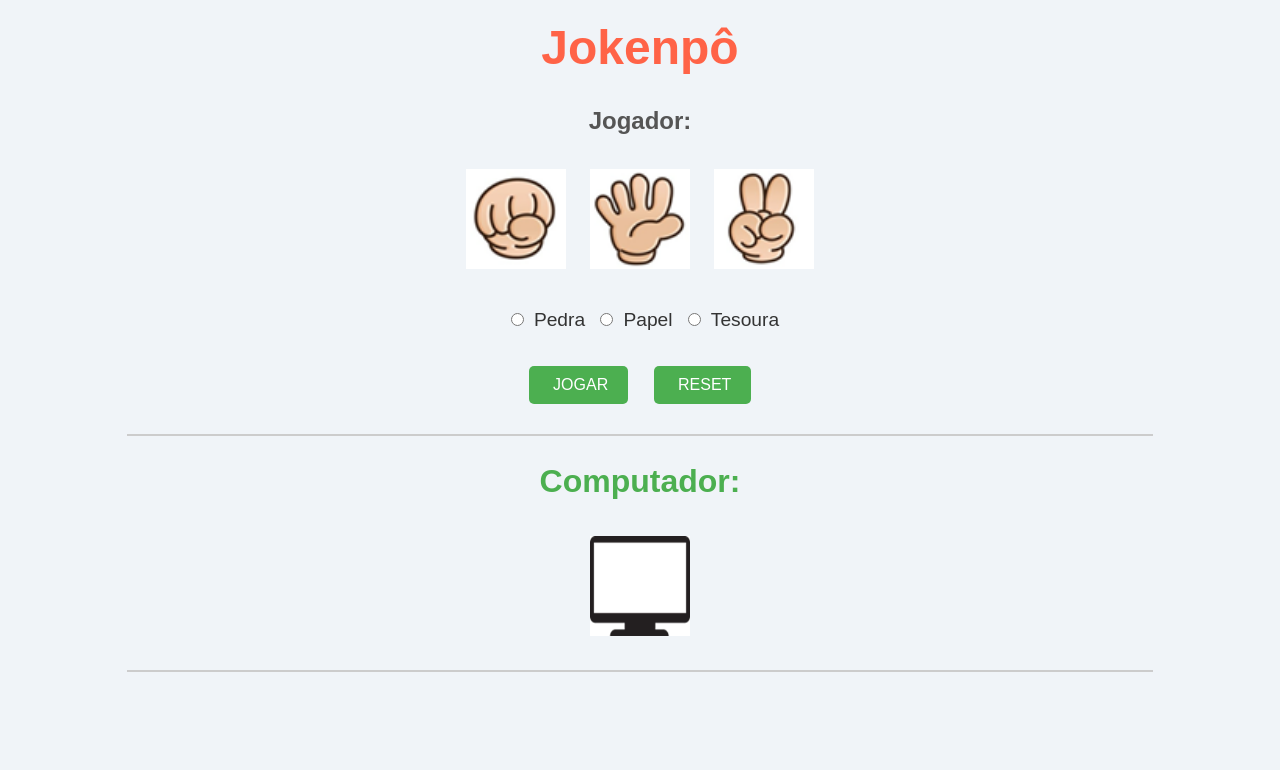
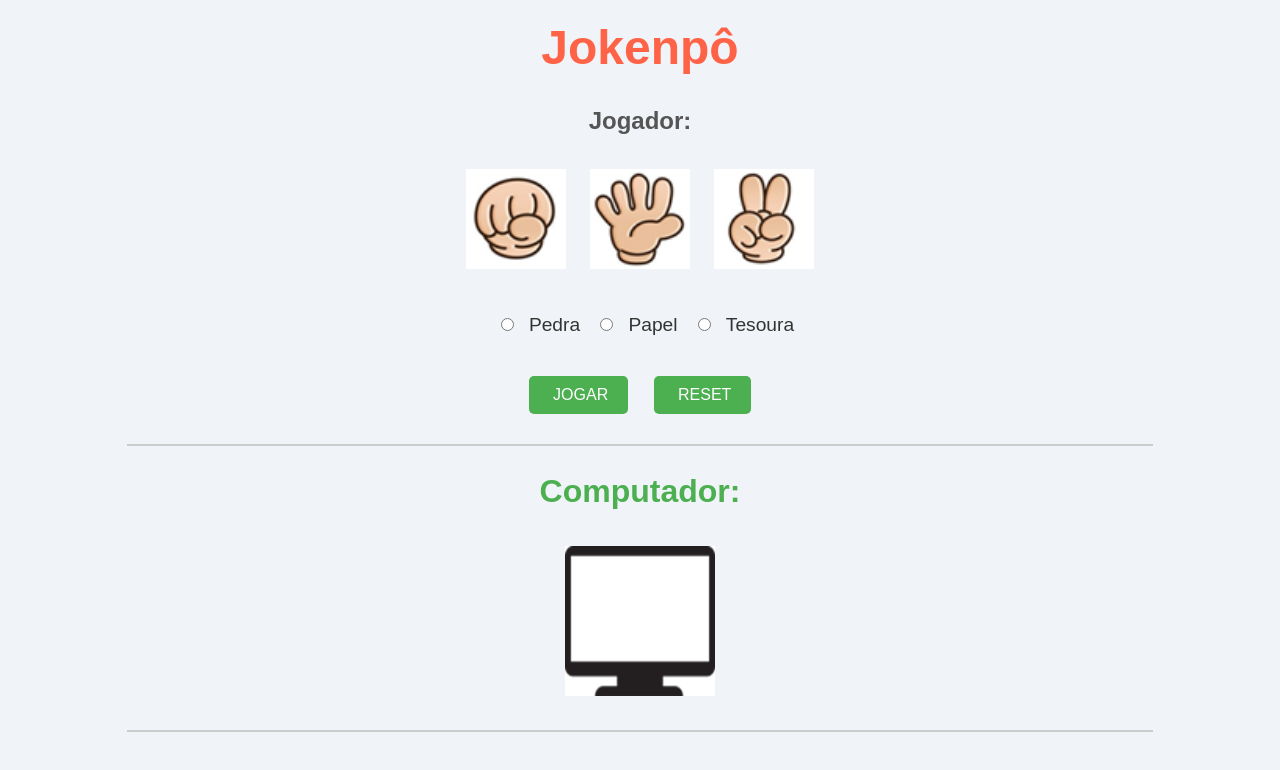
Before and after one commit to arkenzera-main/jokenpo, a plain HTML site: page index.html in a window 1280 px wide. Drawn offline with Linux system fonts and the light colour scheme.

Commit message:
fixed image pc

```diff
--- a/style.css
+++ b/style.css
@@ -1,4 +1,4 @@
-/* Estilo geral */
+/*geral*/
 body {
     font-family: 'Arial', sans-serif;
     background-color: #f0f4f8;
@@ -13,7 +13,6 @@ h1 {
     margin-top: 20px;
     font-size: 3rem;
 }
-
 h3 {
     color: #555;
     font-size: 1.5rem;
@@ -28,8 +27,7 @@ form {
     margin-top: 20px;
     font-size: 1.2rem;
 }
-
-/* Estilizando os botões */
+/*botoes*/
 input[type="button"],
 input[type="reset"] {
     background-color: #4CAF50;
@@ -47,39 +45,29 @@ input[type="button"]:hover,
 input[type="reset"]:hover {
     background-color: #45a049;
 }
-
-/* Estilo para os radio buttons */
 input[type="radio"] {
-    margin: 10px;
+    margin: 15px;
 }
 
 p {
     margin-top: 20px;
 }
-
-/* Estilo das imagens */
 img {
     width: 100px;
     height: 100px;
     margin: 10px;
 }
-
-/* Estilo do placar */
 #placar {
     margin-top: 20px;
     font-size: 1.8rem;
     color: #333;
     font-weight: bold;
 }
-
-/* Linha divisória */
 hr {
     margin: 20px auto;
     width: 80%;
     border: 1px solid #ccc;
 }
-
-/* Responsividade */
 @media (max-width: 600px) {
     h1 {
         font-size: 2.5rem;
@@ -100,3 +88,8 @@ hr {
         font-size: 0.9rem;
     }
 }
+#pc {
+    width: 150px;
+    height: 150px;
+
+}
```
